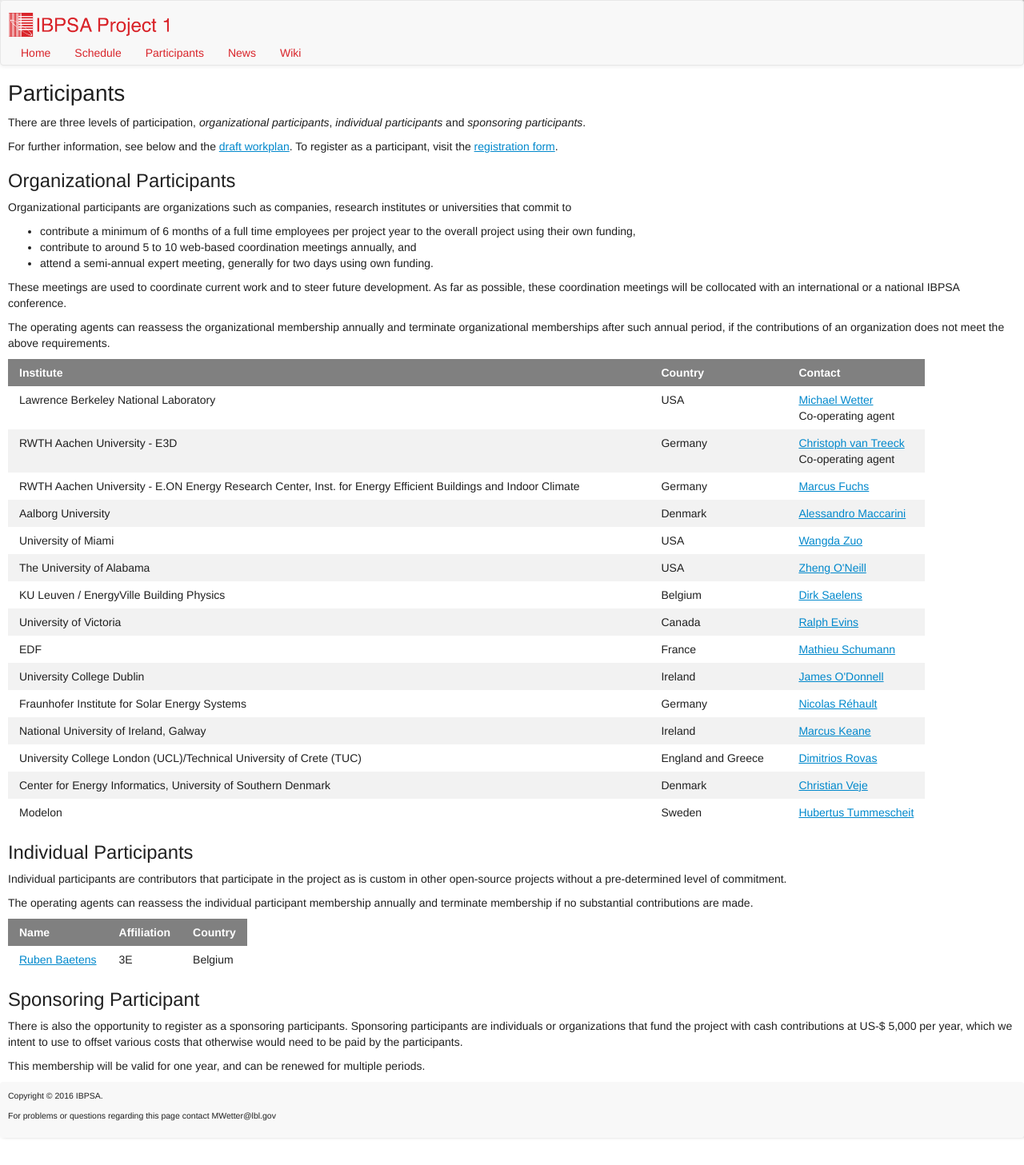
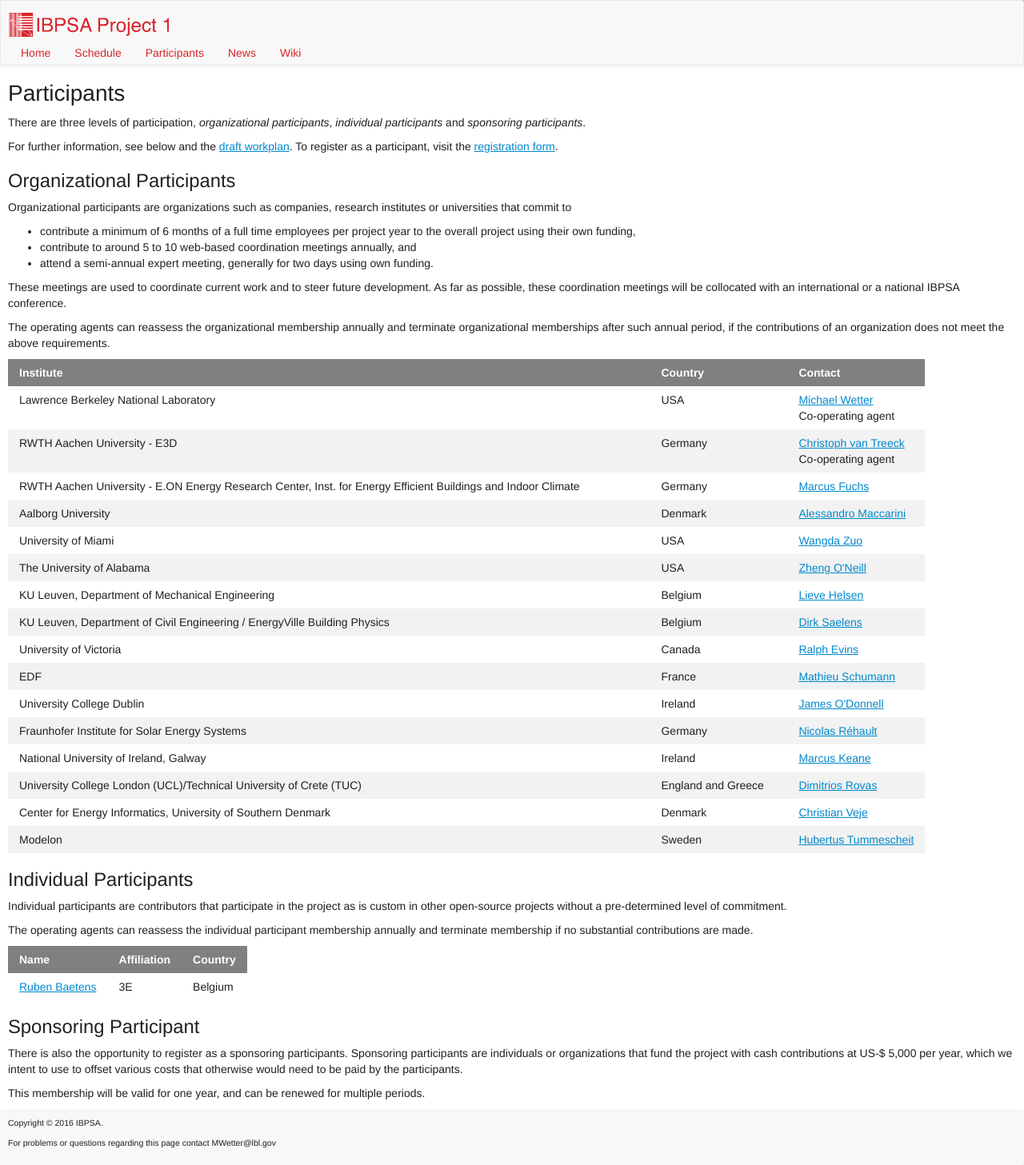
Before and after one commit to ibpsa/project1, a Jekyll site: the page built from participants.md, in a window 1280 px wide. Shown: the whole page at 80% size. Built offline with Jekyll 4.4.1, drawn with Linux system fonts in a browser that asks for light colours; nearby versions of some CDN libraries; before the commit the page ends 1423 px from its top, so only the background shows below that.

Commit message:
Updated participant list

```diff
--- a/_data/organizational_participants.yml
+++ b/_data/organizational_participants.yml
@@ -36,10 +36,16 @@
   institute:     The University of Alabama
   country:       USA
 
+- date_joined:   6/26/2016
+  contact_name:  Lieve Helsen
+  contact_email: Lieve.Helsen@kuleuven.be
+  institute:     KU Leuven, Department of Mechanical Engineering
+  country:       Belgium
+
 - date_joined:   6/13/2016
   contact_name:  Dirk Saelens
   contact_email: dirk.saelens@kuleuven.be
-  institute:     KU Leuven / EnergyVille Building Physics
+  institute:     KU Leuven, Department of Civil Engineering / EnergyVille Building Physics
   country:       Belgium
 
 - date_joined:   6/16/2016
```
